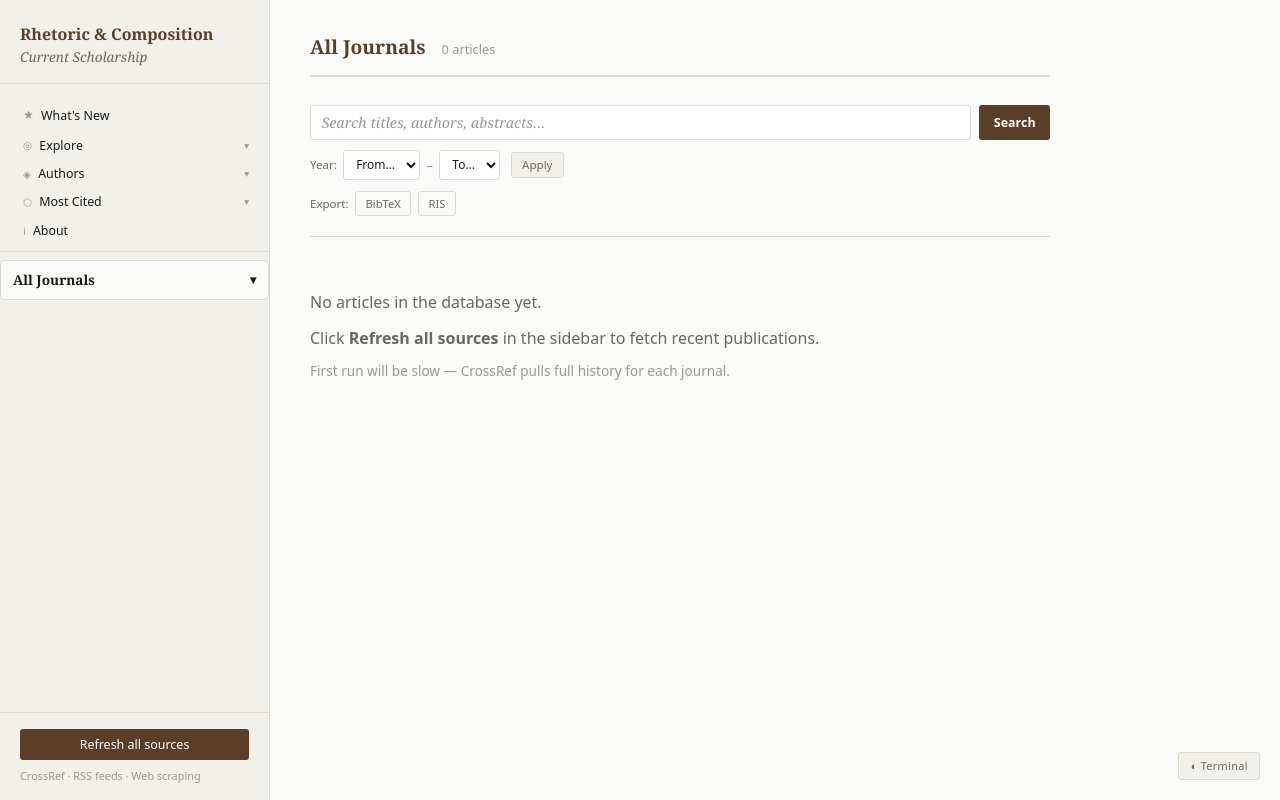
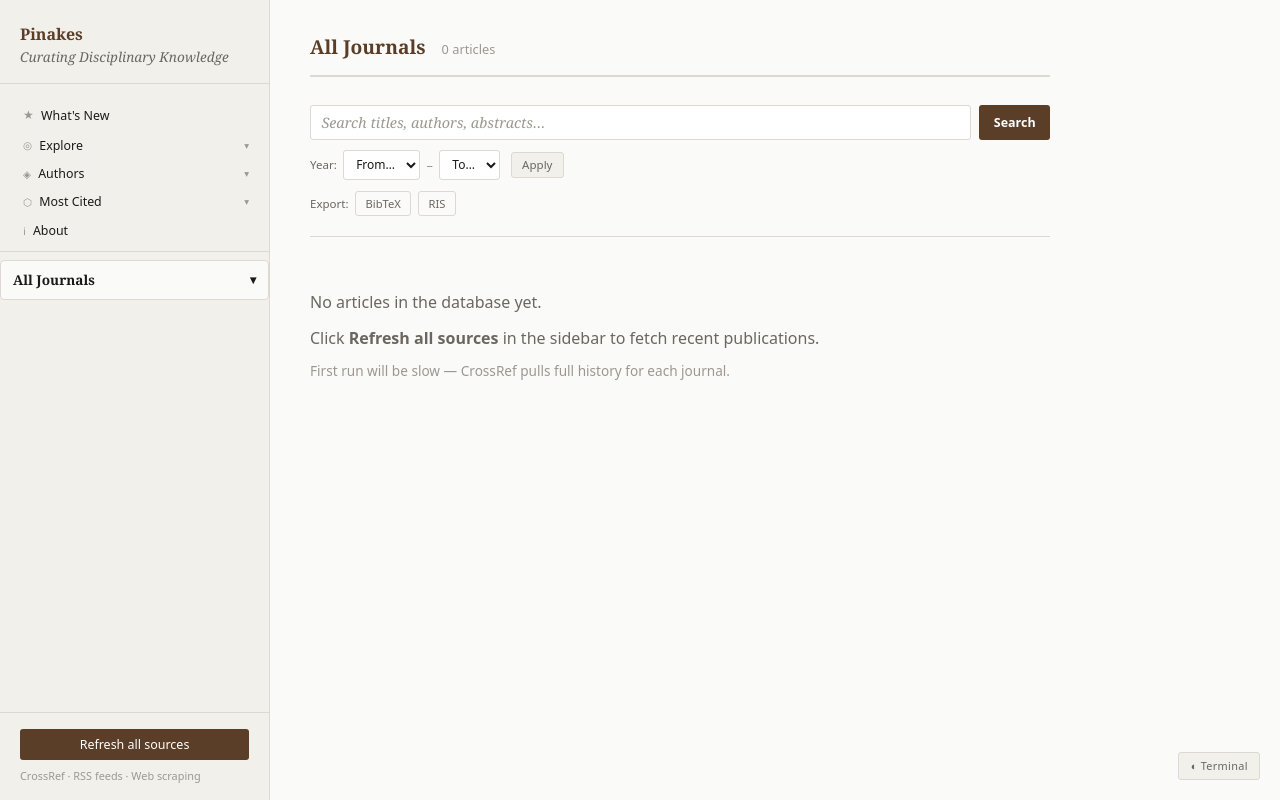
Before and after one commit to justalewis/Rhet-Comp-Index, a Flask app: page / in a window 1280 px wide. Run offline with Flask 3, Linux system fonts and the light colour scheme; data that the repository does not hold is empty.

Commit message:
Rename sidebar header to Pinakes: Curating Disciplinary Knowledge
Updated h1 and subtitle in all 8 templates.

Co-Authored-By: Claude Sonnet 4.6 <noreply@anthropic.com>

```diff
--- a/templates/article.html
+++ b/templates/article.html
@@ -30,8 +30,8 @@
   <aside class="sidebar">
 
     <div class="sidebar-header">
-      <h1>Rhetoric &amp; Composition<br>
-        <span class="subtitle">Current Scholarship</span>
+      <h1>Pinakes<br>
+        <span class="subtitle">Curating Disciplinary Knowledge</span>
       </h1>
     </div>
 
--- a/templates/author.html
+++ b/templates/author.html
@@ -30,8 +30,8 @@
   <aside class="sidebar">
 
     <div class="sidebar-header">
-      <h1>Rhetoric &amp; Composition<br>
-        <span class="subtitle">Current Scholarship</span>
+      <h1>Pinakes<br>
+        <span class="subtitle">Curating Disciplinary Knowledge</span>
       </h1>
     </div>
 
--- a/templates/authors.html
+++ b/templates/authors.html
@@ -30,8 +30,8 @@
   <aside class="sidebar">
 
     <div class="sidebar-header">
-      <h1>Rhetoric &amp; Composition<br>
-        <span class="subtitle">Current Scholarship</span>
+      <h1>Pinakes<br>
+        <span class="subtitle">Curating Disciplinary Knowledge</span>
       </h1>
     </div>
 
--- a/templates/citations.html
+++ b/templates/citations.html
@@ -30,8 +30,8 @@
   <aside class="sidebar">
 
     <div class="sidebar-header">
-      <h1>Rhetoric &amp; Composition<br>
-        <span class="subtitle">Current Scholarship</span>
+      <h1>Pinakes<br>
+        <span class="subtitle">Curating Disciplinary Knowledge</span>
       </h1>
     </div>
 
--- a/templates/explore.html
+++ b/templates/explore.html
@@ -30,8 +30,8 @@
   <aside class="sidebar">
 
     <div class="sidebar-header">
-      <h1>Rhetoric &amp; Composition<br>
-        <span class="subtitle">Current Scholarship</span>
+      <h1>Pinakes<br>
+        <span class="subtitle">Curating Disciplinary Knowledge</span>
       </h1>
     </div>
 
--- a/templates/index.html
+++ b/templates/index.html
@@ -30,8 +30,8 @@
   <aside class="sidebar">
 
     <div class="sidebar-header">
-      <h1>Rhetoric &amp; Composition<br>
-        <span class="subtitle">Current Scholarship</span>
+      <h1>Pinakes<br>
+        <span class="subtitle">Curating Disciplinary Knowledge</span>
       </h1>
     </div>
 
--- a/templates/most-cited.html
+++ b/templates/most-cited.html
@@ -30,8 +30,8 @@
   <aside class="sidebar">
 
     <div class="sidebar-header">
-      <h1>Rhetoric &amp; Composition<br>
-        <span class="subtitle">Current Scholarship</span>
+      <h1>Pinakes<br>
+        <span class="subtitle">Curating Disciplinary Knowledge</span>
       </h1>
     </div>
 
--- a/templates/new.html
+++ b/templates/new.html
@@ -30,8 +30,8 @@
   <aside class="sidebar">
 
     <div class="sidebar-header">
-      <h1>Rhetoric &amp; Composition<br>
-        <span class="subtitle">Current Scholarship</span>
+      <h1>Pinakes<br>
+        <span class="subtitle">Curating Disciplinary Knowledge</span>
       </h1>
     </div>
 
```
